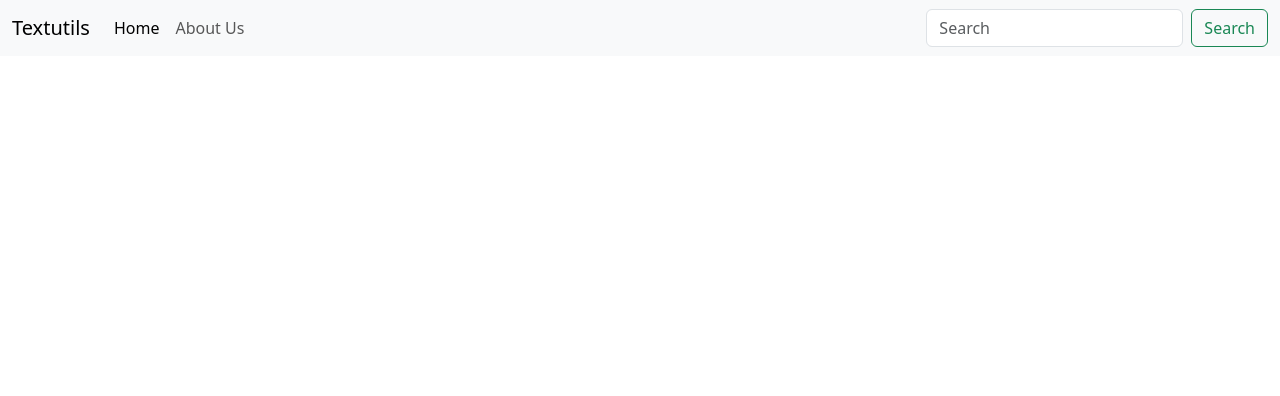
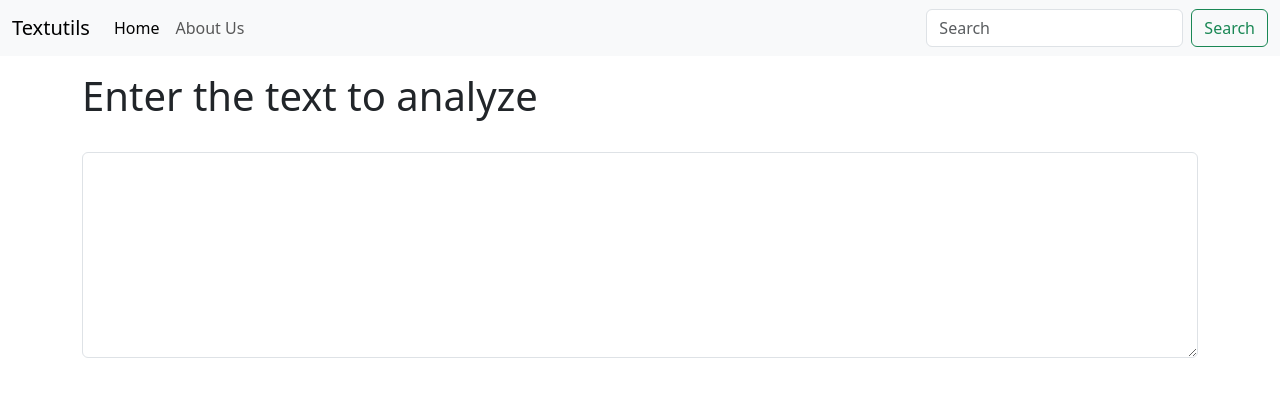
Before and after one commit to msaddam1/react_project_01, a React (Create React App) app: page / in a window 1280 px wide. Shown: the top 396 px of the page. Built offline with nearby package versions, Linux system fonts and the light colour scheme.

Commit message:
working in props

```diff
--- a/src/App.js
+++ b/src/App.js
@@ -1,11 +1,15 @@
+import './App.css';
 import Navbar from './components/Navbar';
-import './App.css';
+import TextForm from './components/TextForm';
 
 
 function App() {
   return (
     <>
     <Navbar title="Textutils" about="About Us"/>
+    <div className="container my-3" >
+          <TextForm heading="Enter the text to analyze"/>
+    </div>
 
     </>
   );
--- /dev/null
+++ b/src/components/TextForm.js
@@ -0,0 +1,13 @@
+import React from 'react'
+
+export default function TextForm(props) {
+    return (
+        <div>
+            <h1>{props.heading}</h1>
+            <div className="mb-3">
+                <label for="myBox" className="form-label"></label>
+                <textarea className="form-control" id="myBox" rows="8"></textarea>
+            </div>
+        </div>
+    )
+}
```
